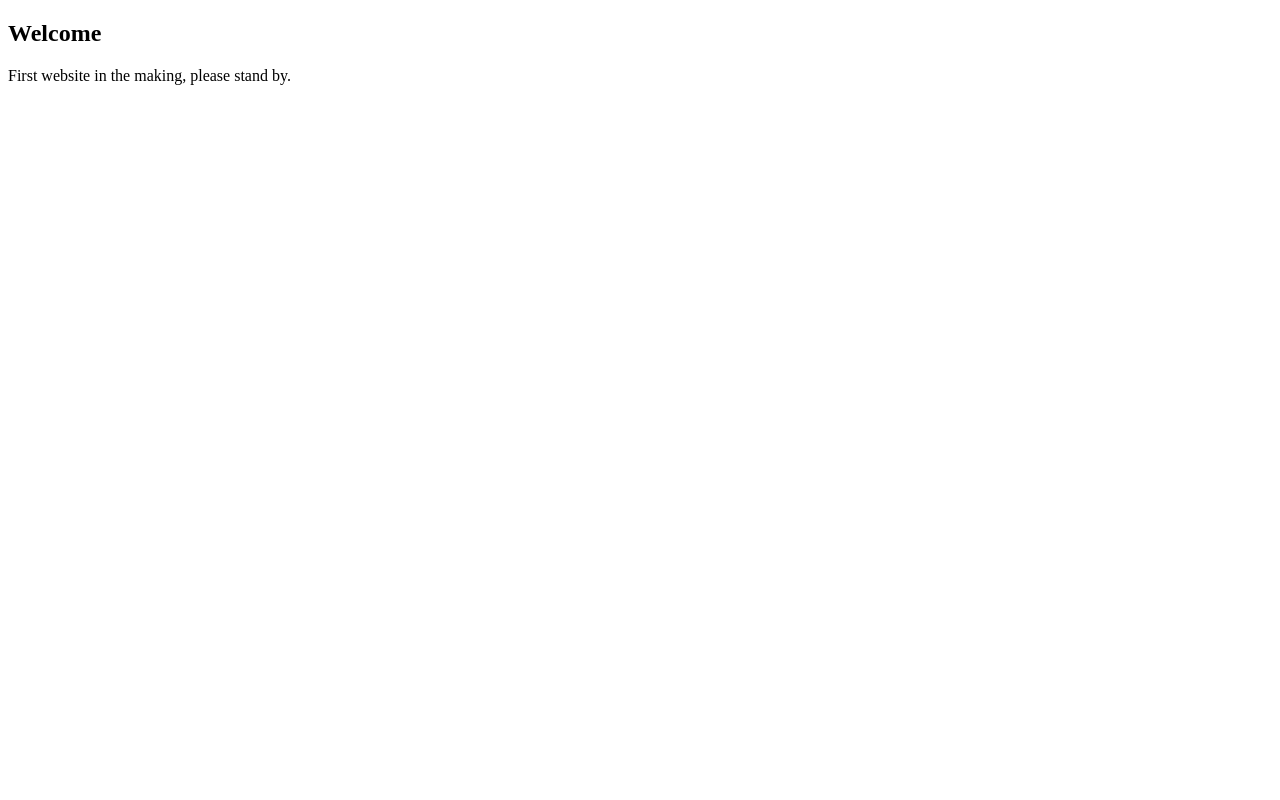
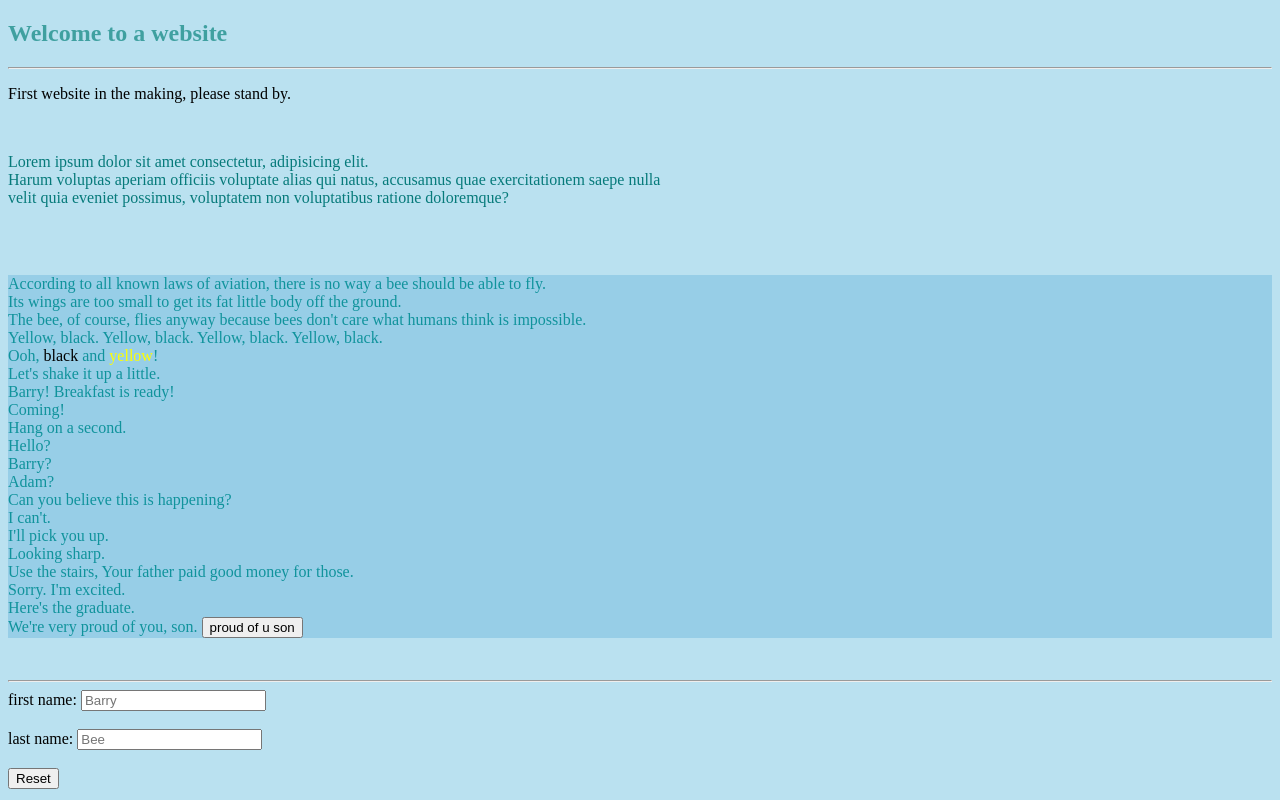
Before and after one commit to shadowdraak/Shadowdraak.github.io, a plain HTML site: page index.html in a window 1280 px wide. Drawn offline with Linux system fonts and the light colour scheme.

Commit message:
Update index.html

```diff
--- a/index.html
+++ b/index.html
@@ -3,12 +3,76 @@
   <head>
     <meta charset="UTF-8">
     <title>Cherripie</title>
+    <!--meta name= description / content (this adds a quick description to your website for a browser)-->
+    <!--meta name= keywords / content (this lets a browser direct people to your website more, who look for the same keywords ur website is about)-->
+    <!--meta name= author / content (name of person who made the website (aka u))-->
+    <meta name="viewport" content="width=device-width, initial-scale=1.0">
+    <link rel="stylesheet" href="style.css">
   </head>
-  <body>
-    <h2>Welcome</h2>
+  <body style="background-color: rgb(186, 225, 240);">
+    <h2 style="color: rgb(63, 160, 160);">Welcome to a website</h2>
+    <hr>
     <p>First website in the making, please stand by.</p>
+    <br>
+    <p style="color: rgb(6, 122, 122);"> Lorem ipsum dolor sit amet consectetur, adipisicing elit.
+      <br>Harum voluptas aperiam officiis voluptate alias qui natus, accusamus quae exercitationem saepe nulla
+      <br>velit quia eveniet possimus, voluptatem non voluptatibus ratione doloremque?</p>
+      <br>
+      <br>
+      <div style="background-color: rgb(151, 206, 231); color: rgb(16, 147, 156);">
+        <p>
+          According to all known laws of aviation, there is no way a bee should be able to fly.
+<br>Its wings are too small to get its fat little body off the ground.
+<br>The bee, of course, flies anyway because bees don't care what humans think is impossible.
+<br>Yellow, black. Yellow, black. Yellow, black. Yellow, black.
+<br>Ooh, <span style="color: black;">black</span> and <span style="color: yellow;">yellow</span>!
+<br>Let's shake it up a little.
+<br>Barry! Breakfast is ready!
+<br>Coming!
+<br>Hang on a second.
+<br>Hello?
+<br>Barry?
+<br>Adam?
+<br>Can you believe this is happening?
+<br>I can't.
+<br>I'll pick you up.
+<br>Looking sharp.
+<br>Use the stairs, Your father paid good money for those.
+<br>Sorry. I'm excited.
+<br>Here's the graduate.
+<br>We're very proud of you, son.
+
+<button>proud of u son</button>
+
+        </p>
+      </div>
+<!--Note-->
 
 
+<br>
+<hr>
+
+
+<form>
+<div>
+  <label for="fname">first name:</label>
+  <input type="text" id="fname" name="fname" placeholder="Barry">
+</div>
+
+<br>
+
+<div>
+  <label for="lname">last name:</label>
+  <input type="text" id="lname" name="lname" placeholder="Bee">
+</div>
+
+<br>
+
+<div>
+  <input type="reset">
+</div>
+
+</form>
   </body>
 
 </html>
```
